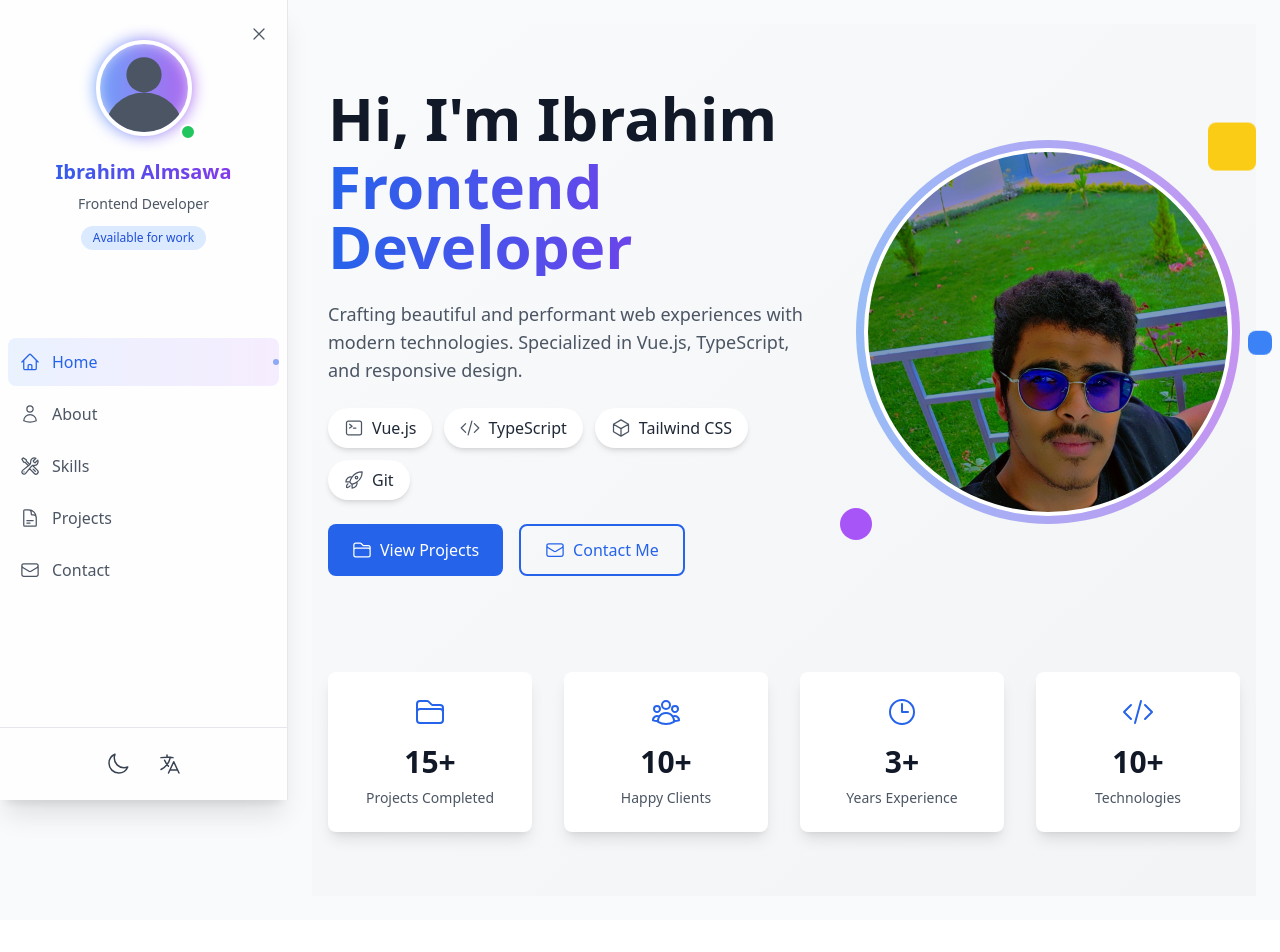
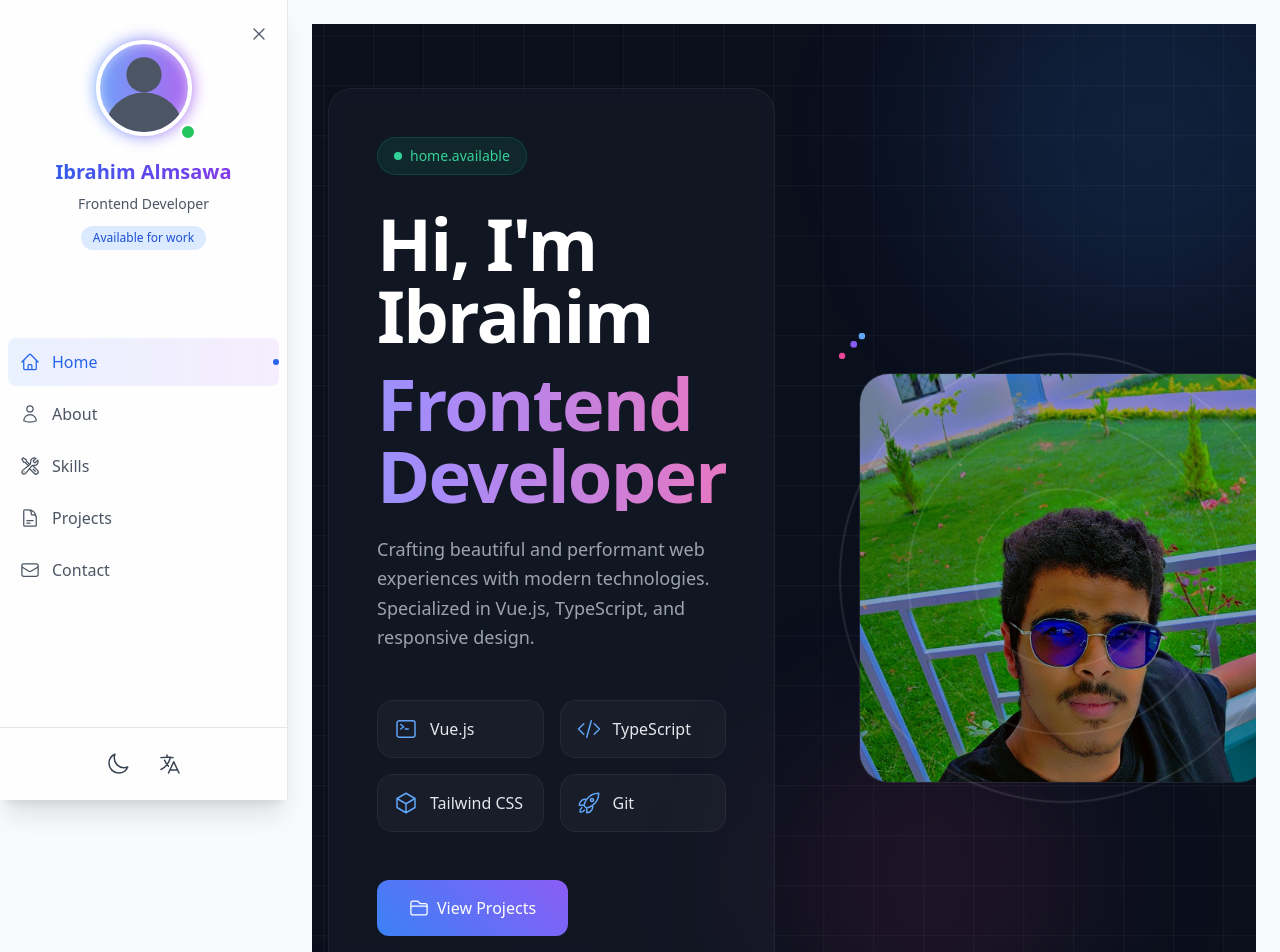
Before and after one commit to Ibrahim-Almsawa/Portfolio-, a Vue app: page / in a window 1280 px wide. Shown: the top 952 px of the page. Before the commit the page ends 920 px from the top, so only its background shows below. Built offline with nearby package versions, Linux system fonts and the light colour scheme.

Commit message:
add home page

```diff
--- a/src/App.vue
+++ b/src/App.vue
@@ -1,9 +1,16 @@
 <script setup lang="ts">
-import { watch } from 'vue'
+import { ref, onMounted, watch } from 'vue'
 import { useI18n } from 'vue-i18n'
 import Navbar from './components/Navbar.vue'
 
 const { locale } = useI18n()
+const isLoading = ref(true)
+
+onMounted(() => {
+  setTimeout(() => {
+    isLoading.value = false
+  }, 3000)
+})
 
 // Watch for language changes and update document direction
 watch(locale, (newLocale) => {
@@ -13,7 +20,28 @@ watch(locale, (newLocale) => {
 </script>
 
 <template>
-  <div class="min-h-screen bg-gray-50 dark:bg-gray-900" :dir="locale === 'ar' ? 'rtl' : 'ltr'">
+  <!-- Loading Screen -->
+  <div v-if="isLoading" class="loading-screen fixed inset-0 z-50 flex items-center justify-center bg-gray-50 dark:bg-gray-900">
+    <div class="flex flex-col items-center">
+      <!-- Animated Logo -->
+      <div class="loader">
+        <svg class="logo-svg" viewBox="0 0 100 100" xmlns="http://www.w3.org/2000/svg">
+          <circle class="circle-outer" cx="50" cy="50" r="45" fill="none" stroke="#3B82F6" stroke-width="4"/>
+          <circle class="circle-inner" cx="50" cy="50" r="30" fill="none" stroke="#60A5FA" stroke-width="4"/>
+          <path class="code-symbol" d="M40,35 L30,50 L40,65 M60,35 L70,50 L60,65" stroke="#93C5FD" stroke-width="4" fill="none"/>
+        </svg>
+      </div>
+      <!-- Loading Text -->
+      <div class="loading-text mt-6 text-lg text-gray-700 dark:text-gray-300">
+        <span class="dot">.</span>
+        <span class="dot">.</span>
+        <span class="dot">.</span>
+      </div>
+    </div>
+  </div>
+
+  <!-- Main Content -->
+  <div v-show="!isLoading" class="min-h-screen bg-gray-50 dark:bg-gray-900" :dir="locale === 'ar' ? 'rtl' : 'ltr'">
     <Navbar>
       <div class="p-6">
         <router-view v-slot="{ Component }">
@@ -27,6 +55,97 @@ watch(locale, (newLocale) => {
 </template>
 
 <style>
+.loading-screen {
+  background: radial-gradient(circle at center, #1E293B, #0F172A);
+}
+
+.loader {
+  width: 120px;
+  height: 120px;
+}
+
+.logo-svg {
+  animation: float 3s ease-in-out infinite;
+}
+
+.circle-outer {
+  stroke-dasharray: 283;
+  stroke-dashoffset: 283;
+  animation: circle-draw 2s ease forwards, pulse 2s ease-in-out infinite;
+}
+
+.circle-inner {
+  stroke-dasharray: 188;
+  stroke-dashoffset: 188;
+  animation: circle-draw 2s ease forwards 0.5s, pulse 2s ease-in-out infinite 0.5s;
+}
+
+.code-symbol {
+  stroke-dasharray: 100;
+  stroke-dashoffset: 100;
+  animation: draw 2s ease forwards 1s;
+}
+
+@keyframes circle-draw {
+  to {
+    stroke-dashoffset: 0;
+  }
+}
+
+@keyframes draw {
+  to {
+    stroke-dashoffset: 0;
+  }
+}
+
+@keyframes float {
+  0%, 100% {
+    transform: translateY(0);
+  }
+  50% {
+    transform: translateY(-10px);
+  }
+}
+
+@keyframes pulse {
+  0%, 100% {
+    transform: scale(1);
+    opacity: 1;
+  }
+  50% {
+    transform: scale(1.05);
+    opacity: 0.8;
+  }
+}
+
+.loading-text {
+  display: flex;
+  justify-content: center;
+  gap: 4px;
+}
+
+.loading-text .dot {
+  animation: dotPulse 1.5s infinite;
+  opacity: 0;
+}
+
+.loading-text .dot:nth-child(2) {
+  animation-delay: 0.5s;
+}
+
+.loading-text .dot:nth-child(3) {
+  animation-delay: 1s;
+}
+
+@keyframes dotPulse {
+  0%, 100% {
+    opacity: 0;
+  }
+  50% {
+    opacity: 1;
+  }
+}
+
 .fade-enter-active,
 .fade-leave-active {
   transition: opacity 0.3s ease;
@@ -35,6 +154,16 @@ watch(locale, (newLocale) => {
 .fade-enter-from,
 .fade-leave-to {
   opacity: 0;
+}
+
+@keyframes spin {
+  to {
+    transform: rotate(360deg);
+  }
+}
+
+.animate-spin {
+  animation: spin 1s linear infinite;
 }
 
 ::-webkit-scrollbar {
--- a/src/views/HomeView.vue
+++ b/src/views/HomeView.vue
@@ -1,113 +1,109 @@
 <template>
-  <div class="min-h-screen bg-gradient-to-br from-gray-50 to-gray-100 dark:from-gray-900 dark:to-gray-800">
-    <div class="container mx-auto px-4 py-16">
+  <div class="min-h-screen bg-[#0A0F1C] dark:bg-[#0A0F1C] relative overflow-hidden">
+    <!-- Animated Background Grid -->
+    <div class="absolute inset-0">
+      <div class="grid-animation"></div>
+    </div>
+
+    <!-- Glowing Orbs -->
+    <div class="glow-orb glow-orb-1"></div>
+    <div class="glow-orb glow-orb-2"></div>
+    <div class="glow-orb glow-orb-3"></div>
+
+    <div class="container relative mx-auto px-4 py-16 z-10">
       <!-- Hero Section -->
-      <div class="flex flex-col-reverse lg:flex-row items-center justify-between gap-12">
+      <div class="flex flex-col lg:flex-row items-center justify-between gap-16">
         <!-- Left Content -->
-        <div class="flex-1" :class="{
-          'text-center lg:text-right': locale === 'ar',
-          'text-center lg:text-left': locale === 'en'
+        <div class="flex-1 glass-card p-8 lg:p-12" :class="{
+          'text-center lg:text-right order-2 lg:order-1': locale === 'ar',
+          'text-center lg:text-left order-2 lg:order-1': locale === 'en'
         }">
-          <div class="space-y-6">
-            <h1 class="text-4xl md:text-5xl lg:text-6xl font-bold">
-              <span class="block text-gray-900 dark:text-white">{{ $t('home.greeting') }}</span>
-              <span class="block mt-2 bg-gradient-to-r from-blue-600 to-purple-600 bg-clip-text text-transparent">
-                {{ $t('home.role') }}
-              </span>
+          <!-- Status Badge -->
+          <div class="inline-flex items-center px-4 py-2 rounded-full bg-emerald-500/10 border border-emerald-500/20 mb-8">
+            <span class="pulse-dot"></span>
+            <span class="text-emerald-400 text-sm font-medium ml-2">{{ $t('home.available') }}</span>
+          </div>
+
+          <!-- Main Heading -->
+          <div class="space-y-6 mb-12">
+            <h1 class="text-5xl lg:text-7xl font-bold tracking-tight">
+              <span class="text-white">{{ $t('home.greeting') }}</span>
+              <div class="mt-4">
+                <span class="gradient-text">{{ $t('home.role') }}</span>
+              </div>
             </h1>
 
-            <p class="text-lg text-gray-600 dark:text-gray-300 max-w-2xl" :class="{
-              'lg:ml-auto': locale === 'ar',
-              'lg:mr-auto': locale === 'en'
-            }">
+            <p class="text-gray-400 text-lg leading-relaxed max-w-2xl">
               {{ $t('home.description') }}
             </p>
+          </div>
 
-            <!-- Tech Stack -->
-            <div class="flex flex-wrap gap-3" :class="{
-              'justify-center lg:justify-end': locale === 'ar',
-              'justify-center lg:justify-start': locale === 'en'
-            }">
-              <div v-for="tech in techStack" :key="tech.name"
-                   class="flex items-center px-4 py-2 rounded-full bg-white dark:bg-gray-800 shadow-md hover:shadow-lg transition-all duration-300 group">
-                <component
-                  :is="tech.icon"
-                  :class="[
-                    'w-5 h-5 text-gray-600 dark:text-gray-300 group-hover:text-blue-600 dark:group-hover:text-blue-400',
-                    locale === 'ar' ? 'ml-2' : 'mr-2'
-                  ]"
-                />
-                <span class="text-gray-800 dark:text-gray-200">{{ tech.name }}</span>
+          <!-- Tech Stack -->
+          <div class="tech-grid mb-12">
+            <div v-for="tech in techStack" :key="tech.name"
+                 class="tech-card group">
+              <div class="tech-icon">
+                <component :is="tech.icon" class="w-6 h-6" />
               </div>
+              <span class="tech-name">{{ tech.name }}</span>
+              <div class="tech-card-glow"></div>
             </div>
+          </div>
 
-            <!-- CTA Buttons -->
-            <div class="flex flex-wrap gap-4" :class="{
-              'justify-center lg:justify-end': locale === 'ar',
-              'justify-center lg:justify-start': locale === 'en'
-            }">
-              <router-link
-                to="/projects"
-                class="inline-flex items-center px-6 py-3 rounded-lg bg-blue-600 text-white hover:bg-blue-700 transition-colors duration-300"
-              >
-                <FolderIcon class="w-5 h-5" :class="{ 'ml-2': locale === 'ar', 'mr-2': locale === 'en' }" />
-                {{ $t('home.viewProjects') }}
-              </router-link>
+          <!-- CTA Buttons -->
+          <div class="flex flex-wrap gap-6 justify-center lg:justify-start">
+            <router-link to="/projects" class="cta-button primary">
+              <FolderIcon class="w-5 h-5 mr-2" />
+              <span>{{ $t('home.viewProjects') }}</span>
+              <div class="cta-button-glow"></div>
+            </router-link>
 
-              <router-link
-                to="/contact"
-                class="inline-flex items-center px-6 py-3 rounded-lg border-2 border-blue-600 text-blue-600 dark:text-blue-400 hover:bg-blue-600 hover:text-white transition-all duration-300"
-              >
-                <EnvelopeIcon class="w-5 h-5" :class="{ 'ml-2': locale === 'ar', 'mr-2': locale === 'en' }" />
-                {{ $t('home.contactMe') }}
-              </router-link>
-            </div>
+            <router-link to="/contact" class="cta-button secondary">
+              <EnvelopeIcon class="w-5 h-5 mr-2" />
+              <span>{{ $t('home.contactMe') }}</span>
+              <div class="cta-button-glow"></div>
+            </router-link>
           </div>
         </div>
 
-        <!-- Right Content - Profile Image -->
-        <div class="relative w-64 h-64 lg:w-96 lg:h-96" :class="{
-          'lg:order-first': locale === 'ar',
-          'lg:order-last': locale === 'en'
-        }">
-          <!-- Animated Background -->
-          <div class="absolute inset-0 bg-gradient-to-r from-blue-500 to-purple-600 rounded-full animate-pulse"></div>
-
-          <!-- Profile Image -->
-          <div class="relative w-full h-full p-2">
-            <div class="w-full h-full rounded-full overflow-hidden bg-white dark:bg-gray-800 border-4 border-white dark:border-gray-700">
+        <!-- Right Content - Profile Section -->
+        <div class="profile-container order-1 lg:order-2">
+          <!-- Profile Frame -->
+          <div class="profile-frame">
+            <div class="profile-image-wrapper">
               <img
                 src="@/assets/Snapchat-613910532.jpg"
                 alt="Profile"
-                class="w-full h-full object-cover transform transition-transform duration-500 hover:scale-110"
+                class="profile-image"
               />
             </div>
+
+            <!-- Decorative Elements -->
+            <div class="decorative-circles">
+              <div class="circle circle-1"></div>
+              <div class="circle circle-2"></div>
+              <div class="circle circle-3"></div>
+            </div>
+
+            <!-- Tech Particles -->
+            <div class="tech-particles">
+              <div v-for="i in 8" :key="i" class="particle"></div>
+            </div>
           </div>
-
-          <!-- Floating Elements -->
-          <div class="absolute -top-4 w-12 h-12 bg-yellow-400 rounded-lg animate-bounce delay-100"
-               :class="{ '-left-4': locale === 'ar', '-right-4': locale === 'en' }"></div>
-          <div class="absolute -bottom-4 w-8 h-8 bg-purple-500 rounded-full animate-bounce"
-               :class="{ '-right-4': locale === 'ar', '-left-4': locale === 'en' }"></div>
-          <div class="absolute top-1/2 w-6 h-6 bg-blue-500 rounded-lg animate-bounce delay-200"
-               :class="{ '-left-8': locale === 'ar', '-right-8': locale === 'en' }"></div>
         </div>
       </div>
 
       <!-- Stats Section -->
-      <div class="mt-24 grid grid-cols-2 md:grid-cols-4 gap-8">
-        <div v-for="stat in localizedStats" :key="stat.label"
-             class="p-6 bg-white dark:bg-gray-800 rounded-lg shadow-lg hover:shadow-xl transition-shadow duration-300 text-center">
-          <component
-            :is="stat.icon"
-            class="w-8 h-8 mb-4 text-blue-600 dark:text-blue-400 mx-auto"
-          />
-          <div class="text-3xl font-bold text-gray-900 dark:text-white mb-2">
-            {{ stat.value }}
+      <div class="stats-grid">
+        <div v-for="stat in localizedStats" :key="stat.label" class="stat-card">
+          <div class="stat-icon">
+            <component :is="stat.icon" />
           </div>
-          <div class="text-sm text-gray-600 dark:text-gray-400">
-            {{ stat.label }}
+          <div class="stat-content">
+            <span class="stat-value">{{ stat.value }}</span>
+            <span class="stat-label">{{ stat.label }}</span>
           </div>
+          <div class="stat-card-glow"></div>
         </div>
       </div>
     </div>
@@ -153,26 +149,372 @@ const localizedStats = computed(() =>
 </script>
 
 <style scoped>
-.animate-bounce {
-  animation: bounce 2s infinite;
+/* Base Styles */
+.glass-card {
+  background: rgba(255, 255, 255, 0.03);
+  backdrop-filter: blur(10px);
+  border: 1px solid rgba(255, 255, 255, 0.05);
+  border-radius: 24px;
 }
 
-.delay-100 {
-  animation-delay: 100ms;
+/* Grid Animation Background */
+.grid-animation {
+  position: absolute;
+  inset: -100%;
+  background-image:
+    linear-gradient(rgba(255, 255, 255, 0.05) 1px, transparent 1px),
+    linear-gradient(90deg, rgba(255, 255, 255, 0.05) 1px, transparent 1px);
+  background-size: 50px 50px;
+  animation: grid-move 20s linear infinite;
 }
 
-.delay-200 {
-  animation-delay: 200ms;
+@keyframes grid-move {
+  0% { transform: translate(0, 0); }
+  100% { transform: translate(50px, 50px); }
 }
 
-@keyframes bounce {
-  0%, 100% {
-    transform: translateY(-10%);
-    animation-timing-function: cubic-bezier(0.8, 0, 1, 1);
+/* Glowing Orbs */
+.glow-orb {
+  position: absolute;
+  border-radius: 50%;
+  filter: blur(80px);
+}
+
+.glow-orb-1 {
+  top: -100px;
+  right: -100px;
+  width: 400px;
+  height: 400px;
+  background: rgba(59, 130, 246, 0.15);
+  animation: float 8s ease-in-out infinite;
+}
+
+.glow-orb-2 {
+  bottom: -150px;
+  left: -100px;
+  width: 500px;
+  height: 500px;
+  background: rgba(139, 92, 246, 0.15);
+  animation: float 10s ease-in-out infinite reverse;
+}
+
+.glow-orb-3 {
+  top: 50%;
+  left: 50%;
+  width: 300px;
+  height: 300px;
+  background: rgba(236, 72, 153, 0.1);
+  animation: float 12s ease-in-out infinite;
+}
+
+/* Gradient Text */
+.gradient-text {
+  background: linear-gradient(to right, #60A5FA, #A78BFA, #F472B6);
+  -webkit-background-clip: text;
+  background-clip: text;
+  color: transparent;
+  animation: gradient-shift 8s ease infinite;
+  background-size: 200% auto;
+  display: inline-block;
+}
+
+@keyframes gradient-shift {
+  0% { background-position: 0% 50%; }
+  50% { background-position: 100% 50%; }
+  100% { background-position: 0% 50%; }
+}
+
+/* Tech Grid */
+.tech-grid {
+  display: grid;
+  grid-template-columns: repeat(auto-fit, minmax(140px, 1fr));
+  gap: 1rem;
+}
+
+.tech-card {
+  background: rgba(255, 255, 255, 0.03);
+  border: 1px solid rgba(255, 255, 255, 0.05);
+  border-radius: 16px;
+  padding: 1rem;
+  display: flex;
+  align-items: center;
+  gap: 0.75rem;
+  position: relative;
+  overflow: hidden;
+  transition: all 0.3s ease;
+}
+
+.tech-card:hover {
+  transform: translateY(-2px);
+  border-color: rgba(255, 255, 255, 0.1);
+}
+
+.tech-icon {
+  color: #60A5FA;
+  transition: all 0.3s ease;
+}
+
+.tech-name {
+  color: #E5E7EB;
+  font-medium: 500;
+}
+
+.tech-card-glow {
+  position: absolute;
+  inset: 0;
+  background: radial-gradient(circle at var(--mouse-x, 50%) var(--mouse-y, 50%), rgba(96, 165, 250, 0.15), transparent 100px);
+  opacity: 0;
+  transition: opacity 0.3s ease;
+}
+
+.tech-card:hover .tech-card-glow {
+  opacity: 1;
+}
+
+/* CTA Buttons */
+.cta-button {
+  position: relative;
+  display: inline-flex;
+  align-items: center;
+  padding: 1rem 2rem;
+  border-radius: 12px;
+  font-weight: 500;
+  transition: all 0.3s ease;
+  overflow: hidden;
+}
+
+.cta-button.primary {
+  background: linear-gradient(45deg, #3B82F6, #8B5CF6);
+  color: white;
+}
+
+.cta-button.secondary {
+  background: rgba(255, 255, 255, 0.05);
+  border: 1px solid rgba(255, 255, 255, 0.1);
+  color: white;
+}
+
+.cta-button:hover {
+  transform: translateY(-2px);
+}
+
+.cta-button-glow {
+  position: absolute;
+  inset: 0;
+  background: radial-gradient(circle at var(--mouse-x, 50%) var(--mouse-y, 50%), rgba(255, 255, 255, 0.15), transparent 100px);
+  opacity: 0;
+  transition: opacity 0.3s ease;
+}
+
+.cta-button:hover .cta-button-glow {
+  opacity: 1;
+}
+
+/* Profile Section */
+.profile-container {
+  flex-shrink: 0;
+  width: 450px;
+  height: 450px;
+  position: relative;
+}
+
+.profile-frame {
+  position: relative;
+  width: 100%;
+  height: 100%;
+  padding: 20px;
+}
+
+.profile-image-wrapper {
+  position: relative;
+  width: 100%;
+  height: 100%;
+  border-radius: 30px;
+  overflow: hidden;
+  background: rgba(255, 255, 255, 0.03);
+  border: 1px solid rgba(255, 255, 255, 0.05);
+}
+
+.profile-image {
+  width: 100%;
+  height: 100%;
+  object-fit: cover;
+  transition: all 0.5s ease;
+}
+
+.profile-image:hover {
+  transform: scale(1.05);
+}
+
+/* Decorative Elements */
+.decorative-circles {
+  position: absolute;
+  inset: 0;
+  pointer-events: none;
+}
+
+.circle {
+  position: absolute;
+  border-radius: 50%;
+  border: 2px solid rgba(255, 255, 255, 0.1);
+}
+
+.circle-1 {
+  width: 100%;
+  height: 100%;
+  animation: rotate 20s linear infinite;
+}
+
+.circle-2 {
+  width: 70%;
+  height: 70%;
+  top: 15%;
+  left: 15%;
+  animation: rotate 15s linear infinite reverse;
+}
+
+.circle-3 {
+  width: 40%;
+  height: 40%;
+  top: 30%;
+  left: 30%;
+  animation: rotate 10s linear infinite;
+}
+
+/* Tech Particles */
+.tech-particles {
+  position: absolute;
+  inset: 0;
+  pointer-events: none;
+}
+
+.particle {
+  position: absolute;
+  width: 6px;
+  height: 6px;
+  background: #60A5FA;
+  border-radius: 50%;
+  animation: particle-float 4s ease-in-out infinite;
+}
+
+.particle:nth-child(2n) {
+  background: #8B5CF6;
+  animation-delay: 1s;
+}
+
+.particle:nth-child(3n) {
+  background: #EC4899;
+  animation-delay: 2s;
+}
+
+/* Stats Grid */
+.stats-grid {
+  margin-top: 6rem;
+  display: grid;
+  grid-template-columns: repeat(auto-fit, minmax(200px, 1fr));
+  gap: 2rem;
+}
+
+.stat-card {
+  background: rgba(255, 255, 255, 0.03);
+  border: 1px solid rgba(255, 255, 255, 0.05);
+  border-radius: 20px;
+  padding: 2rem;
+  position: relative;
+  overflow: hidden;
+  transition: all 0.3s ease;
+}
+
+.stat-card:hover {
+  transform: translateY(-2px);
+  border-color: rgba(255, 255, 255, 0.1);
+}
+
+.stat-icon {
+  color: #60A5FA;
+  width: 2.5rem;
+  height: 2.5rem;
+  margin-bottom: 1rem;
+}
+
+.stat-content {
+  display: flex;
+  flex-direction: column;
+  gap: 0.5rem;
+}
+
+.stat-value {
+  font-size: 2.5rem;
+  font-weight: 700;
+  color: white;
+  line-height: 1;
+}
+
+.stat-label {
+  color: #9CA3AF;
+  font-size: 0.875rem;
+}
+
+/* Pulse Animation */
+.pulse-dot {
+  position: relative;
+  width: 8px;
+  height: 8px;
+}
+
+.pulse-dot::before {
+  content: '';
+  position: absolute;
+  width: 100%;
+  height: 100%;
+  background: #34D399;
+  border-radius: 50%;
+  animation: pulse 2s ease-in-out infinite;
+}
+
+.pulse-dot::after {
+  content: '';
+  position: absolute;
+  width: 100%;
+  height: 100%;
+  background: #34D399;
+  border-radius: 50%;
+  animation: pulse 2s ease-in-out 0.3s infinite;
+}
+
+/* Animations */
+@keyframes float {
+  0%, 100% { transform: translate(0, 0); }
+  50% { transform: translate(-20px, 20px); }
+}
+
+@keyframes rotate {
+  from { transform: rotate(0deg); }
+  to { transform: rotate(360deg); }
+}
+
+@keyframes particle-float {
+  0%, 100% { transform: translate(0, 0); }
+  50% { transform: translate(20px, -20px); }
+}
+
+@keyframes pulse {
+  0% { transform: scale(1); opacity: 1; }
+  100% { transform: scale(3); opacity: 0; }
+}
+
+/* Responsive Adjustments */
+@media (max-width: 1024px) {
+  .profile-container {
+    width: 350px;
+    height: 350px;
   }
-  50% {
-    transform: translateY(0);
-    animation-timing-function: cubic-bezier(0, 0, 0.2, 1);
+}
+
+@media (max-width: 768px) {
+  .profile-container {
+    width: 280px;
+    height: 280px;
   }
 }
 </style>
```
Also changed, not shown: src/components/LoadingScreen.vue (added).
